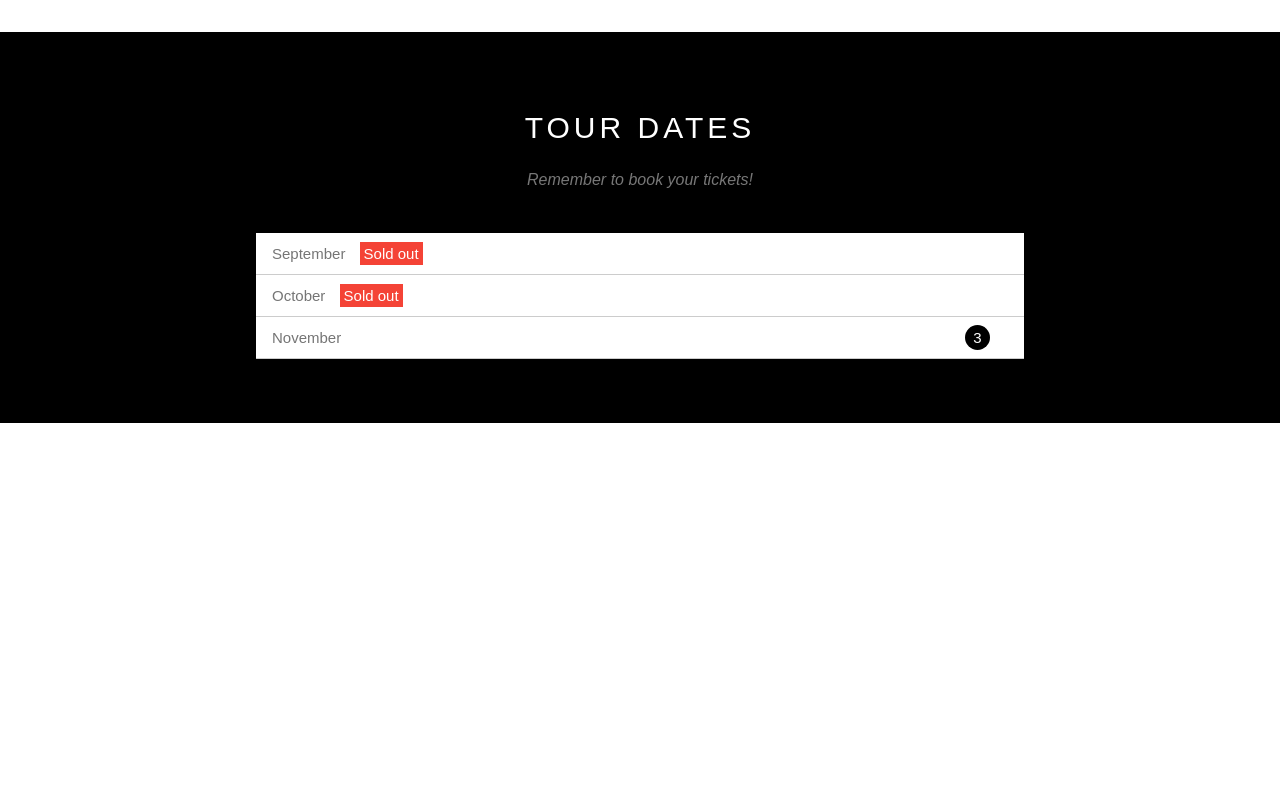
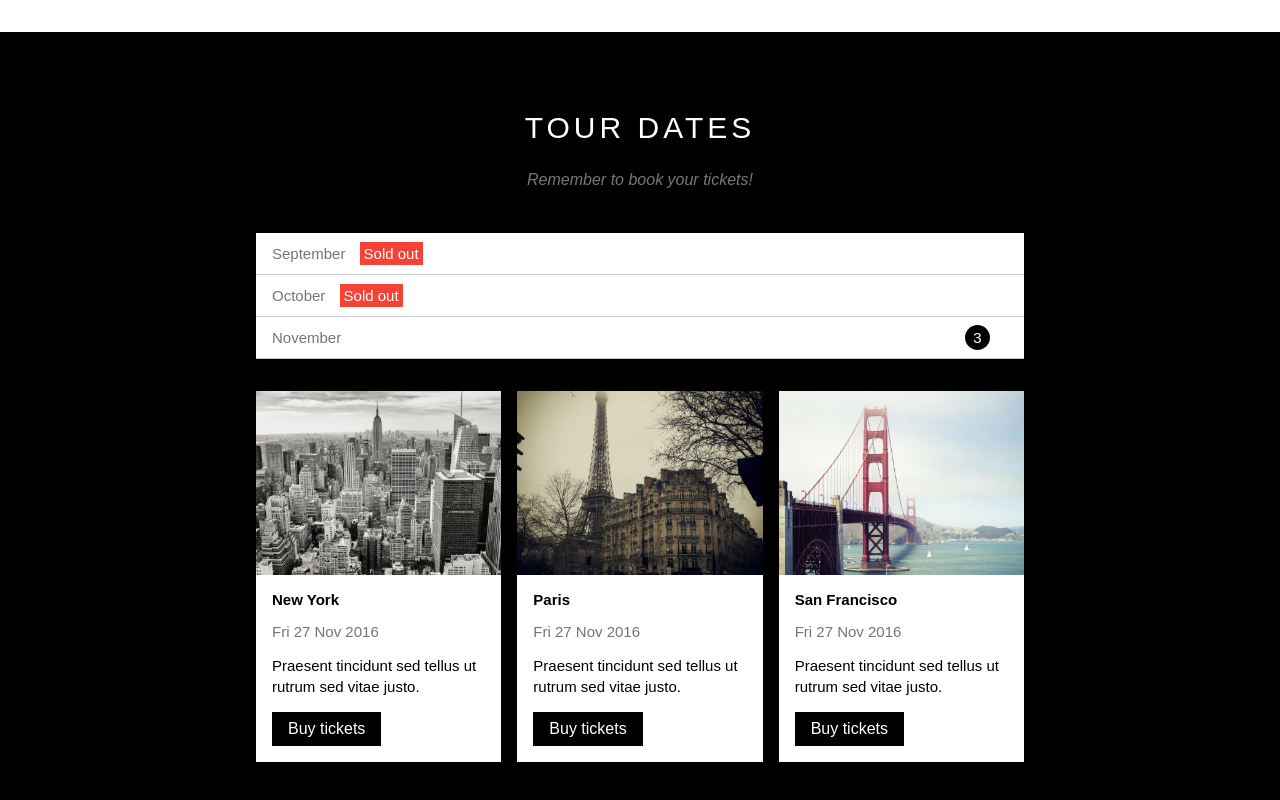
Before and after one commit to ngocmunghy/w3_band, a plain HTML site: page index.html in a window 1280 px wide. Shown: the part 1327-2127 px from the top of the page. Before the commit the page ends 1750 px from the top, so only its background shows below. Drawn offline with Linux system fonts and the light colour scheme.

Commit message:
css tour places

```diff
--- a/assets/css/style.css
+++ b/assets/css/style.css
@@ -7,6 +7,10 @@
 
 html {
     font-family: Arial, Helvetica, sans-serif;
+}
+
+.clear {
+    clear: both;
 }
 
 .text-white {
@@ -214,3 +218,58 @@ html {
     color: #fff;
     margin-top: -4px;
 }
+
+.place-list {
+    margin: 32px -8px 0;
+}
+
+.place-list .place-item {
+    float: left;
+    width: 33.333%;
+    padding: 0 8px;
+}
+
+.place-list img {
+    width: 100%;
+    display: block;
+}
+
+.place-list img:hover {
+    opacity: 0.6;
+}
+
+.place-list .place-content {
+    background-color: #fff;
+    padding: 16px;
+}
+
+.place-list .place-heading {
+    font-size: 15px;
+    margin:0 15px 15px 0;
+}
+
+.place-list .place-time {
+    color: #757575;
+    font-size: 15px;
+    margin: 15px 0;
+}
+
+.place-list .place-body {
+    font-size: 15px;
+    margin: 15px 0;
+    line-height: 1.4;
+}
+
+.place-list .buy-btn {
+    color: #fff;
+    background-color: #000;
+    text-decoration: none;
+    padding: 8px 16px;
+
+    display: inline-block;
+}
+
+.place-list .buy-btn:hover {
+    color: #000;
+    background-color: #ccc;
+}
--- a/index.html
+++ b/index.html
@@ -77,6 +77,40 @@
                         <li>October <span class="sold-out">Sold out</span></li>
                         <li>November <span class="quantity">3</span></li>
                     </ul>
+
+                    <div class="place-list">
+                        <div class="place-item">
+                            <img src="./assets/img/places/newyork.jpg" alt="NewYork">
+                            <div class="place-content">
+                                <h3 class="place-heading">New York</h3>
+                                <p class="place-time">Fri 27 Nov 2016</p>
+                                <p class="place-body">Praesent tincidunt sed tellus ut rutrum sed vitae justo.</p>
+                                <a href="#" class="buy-btn">Buy tickets</a>
+                            </div>
+                        </div>
+
+                        <div class="place-item">
+                            <img src="./assets/img/places/paris.jpg" alt="Paris">
+                            <div class="place-content">
+                                <h3 class="place-heading">Paris</h3>
+                                <p class="place-time">Fri 27 Nov 2016</p>
+                                <p class="place-body">Praesent tincidunt sed tellus ut rutrum sed vitae justo.</p>
+                                <a href="#" class="buy-btn">Buy tickets</a>
+                            </div>
+                        </div>
+
+                        <div class="place-item">
+                            <img src="./assets/img/places/sanfran.jpg" alt="SanFran">
+                            <div class="place-content">
+                                <h3 class="place-heading">San Francisco</h3>
+                                <p class="place-time">Fri 27 Nov 2016</p>
+                                <p class="place-body">Praesent tincidunt sed tellus ut rutrum sed vitae justo.</p>
+                                <a href="#" class="buy-btn">Buy tickets</a>
+                            </div>
+                        </div>
+
+                        <div class="clear"></div>
+                    </div>
                 </div>
             </div>
         </div>
```
Also changed, not shown: assets/img/places/newyork.jpg (added), assets/img/places/paris.jpg (added), assets/img/places/sanfran.jpg (added).
